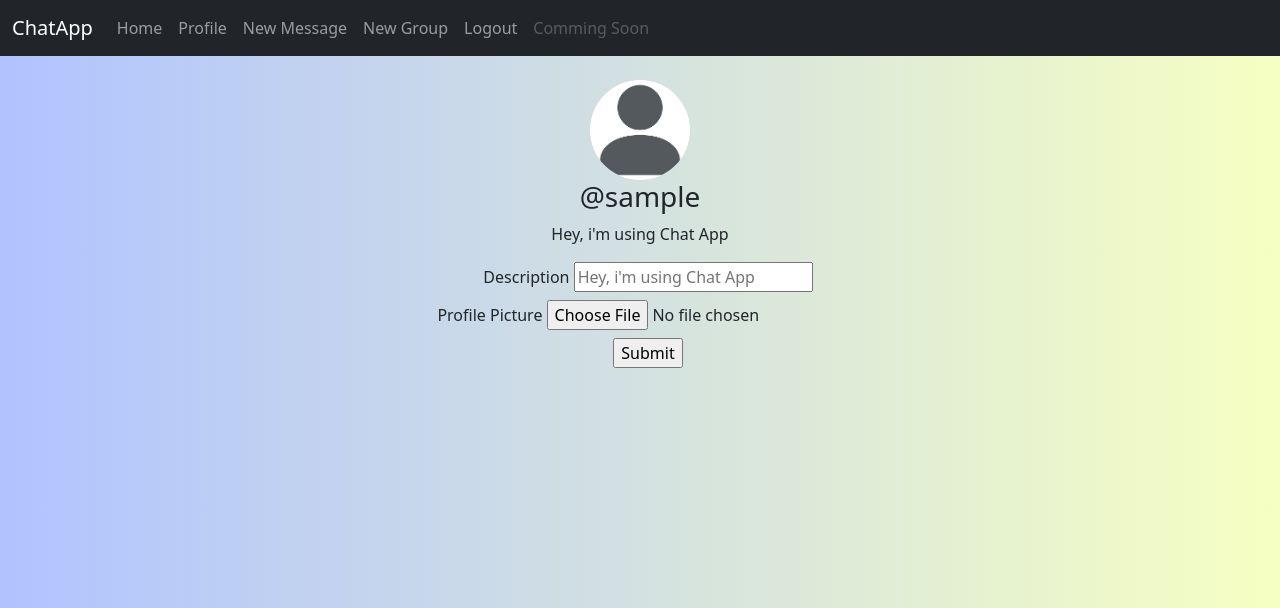
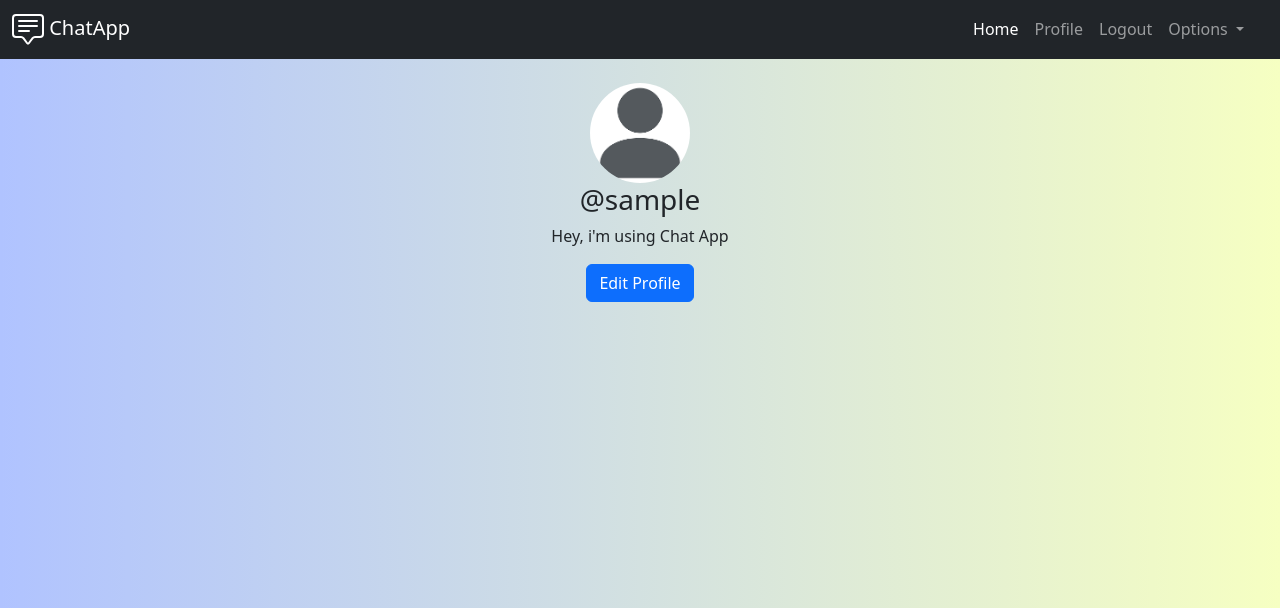
Before and after one commit to NJ9802/ChatApp_Django_Channels, a Django app: page /profile in a window 1280 px wide. Shown: the top 608 px of the page. Run offline with Django 4.2, Linux system fonts and the light colour scheme; the visitor is signed in with stand-in values (Sample User, id 1).

Commit message:
Navbar updated

```diff
--- a/core/chat/templates/base.html
+++ b/core/chat/templates/base.html
@@ -6,6 +6,7 @@
     <meta http-equiv="X-UA-Compatible" content="IE=edge">
     <meta name="viewport" content="width=device-width, initial-scale=1.0">
     <title>ChatApp</title>
+    <link rel="stylesheet" href="https://cdn.jsdelivr.net/npm/bootstrap-icons@1.10.2/font/bootstrap-icons.css">
     <link href="https://cdn.jsdelivr.net/npm/bootstrap@5.2.1/dist/css/bootstrap.min.css" rel="stylesheet" integrity="sha384-iYQeCzEYFbKjA/T2uDLTpkwGzCiq6soy8tYaI1GyVh/UjpbCx/TYkiZhlZB6+fzT" crossorigin="anonymous">
     <link rel="stylesheet" href="{% static 'chat/styles/style.css' %}">
     {% block head %}
--- a/core/chat/templates/navbar.html
+++ b/core/chat/templates/navbar.html
@@ -1,6 +1,49 @@
 <nav class="navbar navbar-dark navbar-expand-lg bg-dark">
     <div class="container-fluid">
-      <a class="navbar-brand" href="{% url 'index' %}">ChatApp</a>
+      <a class="navbar-brand" href="{% url 'index' %}">
+        <svg xmlns="http://www.w3.org/2000/svg" width="32" height="32" fill="currentColor" class="bi bi-chat-square-text" viewBox="0 0 16 16">
+          <path d="M14 1a1 1 0 0 1 1 1v8a1 1 0 0 1-1 1h-2.5a2 2 0 0 0-1.6.8L8 14.333 6.1 11.8a2 2 0 0 0-1.6-.8H2a1 1 0 0 1-1-1V2a1 1 0 0 1 1-1h12zM2 0a2 2 0 0 0-2 2v8a2 2 0 0 0 2 2h2.5a1 1 0 0 1 .8.4l1.9 2.533a1 1 0 0 0 1.6 0l1.9-2.533a1 1 0 0 1 .8-.4H14a2 2 0 0 0 2-2V2a2 2 0 0 0-2-2H2z"/>
+          <path d="M3 3.5a.5.5 0 0 1 .5-.5h9a.5.5 0 0 1 0 1h-9a.5.5 0 0 1-.5-.5zM3 6a.5.5 0 0 1 .5-.5h9a.5.5 0 0 1 0 1h-9A.5.5 0 0 1 3 6zm0 2.5a.5.5 0 0 1 .5-.5h5a.5.5 0 0 1 0 1h-5a.5.5 0 0 1-.5-.5z"/>
+        </svg>
+        ChatApp
+      </a>
+
+
+      <button class="navbar-toggler" type="button" data-bs-toggle="offcanvas" data-bs-target="#offcanvasNavbar" aria-controls="offcanvasNavbar">
+        <span class="navbar-toggler-icon"></span>
+      </button>
+
+
+      <div class="offcanvas offcanvas-end text-bg-dark" tabindex="-1" id="offcanvasNavbar" aria-labelledby="offcanvasNavbarLabel">
+        <div class="offcanvas-header">
+          <h5 class="offcanvas-title" id="offcanvasNavbarLabel">Menu</h5>
+          <button type="button" class="btn-close" data-bs-dismiss="offcanvas" aria-label="Close"></button>
+        </div>
+        <div class="offcanvas-body">
+          <ul class="navbar-nav justify-content-end flex-grow-1 pe-3">
+            <li class="nav-item">
+              <a class="nav-link active" aria-current="page" href="{% url 'index' %}">Home</a>
+            </li>
+            <li class="nav-item">
+              <a class="nav-link" href="{% url 'profile' %}">Profile</a>
+            </li>
+            <li class="nav-item">
+              <a class="nav-link" href="{% url 'logout' %}">Logout</a>
+            </li>
+            <li class="nav-item dropdown">
+              <a class="nav-link dropdown-toggle" href="#" role="button" data-bs-toggle="dropdown" aria-expanded="false">
+                Options
+              </a>
+              <ul class="dropdown-menu">
+                <li><a class="dropdown-item" href="{% url 'contacts' %}">New Message</a></li>
+                <li><a class="dropdown-item" href="{% url 'group' %}">New Group</a></li>
+                <li>
+                  <hr class="dropdown-divider">
+                </li>
+                <li><a class="dropdown-item" href="#">Comming Soon..</a></li>
+              </ul>
+            </li>
+          </ul>
 
           {% if request.user.is_authenticated %}
           {% if request.path == '/' %}
@@ -15,11 +58,12 @@
           {% endif %}
           {% endif %}
 
-      <button class="navbar-toggler" type="button" data-bs-toggle="collapse" data-bs-target="#navbarNavAltMarkup" aria-controls="navbarNavAltMarkup" aria-expanded="false" aria-label="Toggle navigation">
-        <span class="navbar-toggler-icon"></span>
-      </button>
+        </div>
+      </div>
 
-      <div class="collapse navbar-collapse" id="navbarNavAltMarkup">
+
+
+      <!-- <div class="collapse navbar-collapse" id="navbarNavAltMarkup">
         <div class="navbar-nav">
 
           {% if request.user.is_authenticated %}
@@ -35,6 +79,18 @@
           {% endif %}
 
         </div>
-      </div>
+        {% if request.user.is_authenticated %}
+        {% if request.path == '/' %}
+
+
+        <form class="d-flex" role="search" method="GET" action="{% url 'index' %}">
+          <input class="form-control me-2" type="search" placeholder="Search" aria-label="Search" name="q">
+          <button class="btn btn-outline-success" type="submit">Search</button>
+        </form>
+
+
+        {% endif %}
+        {% endif %} -->
+      <!-- </div> -->
     </div>
 </nav>
--- a/core/chat/templates/profile.html
+++ b/core/chat/templates/profile.html
@@ -21,24 +21,51 @@
         <p>{{ request.user.bio }}</p>
     </div>
 
+
+</div>
+<div class="container text-center">
+    <!-- Button trigger modal -->
+    <button type="button" class="btn btn-primary" data-bs-toggle="modal" data-bs-target="#staticBackdrop">
+        Edit Profile
+    </button>
+</div>
+
+  <!-- Modal -->
+  <div class="modal fade" id="staticBackdrop" data-bs-backdrop="static" data-bs-keyboard="false" tabindex="-1" aria-labelledby="staticBackdropLabel" aria-hidden="true">
+    <div class="modal-dialog">
+      <div class="modal-content">
+        <div class="modal-header">
+          <h1 class="modal-title fs-5" id="staticBackdropLabel">Profile Info</h1>
+          <button type="button" class="btn-close" data-bs-dismiss="modal" aria-label="Close"></button>
+        </div>
+        <div class="modal-body">
+
             <form action="" method="post" enctype="multipart/form-data">
                 {% csrf_token %}
-        <div class="container form-container text-center">
+                <div class="container form-container">
                     <div class="container m-2">
-                <label for="bio">Description</label>
-                <input class="forms-control" type="text" id="bio" name="bio" placeholder="Hey, i'm using Chat App">
+                        <label class="form-label" for="bio">Description:</label>
+                        <input class="form-control" type="text" id="bio" name="bio" placeholder="Hey, i'm using Chat App">
                     </div>
 
                     <div class="container m-2">
-                <label for="profile_picture">Profile Picture</label>
-                <input class="forms-control" type="file" id="profile_picture" name="profile_picture">
+                        <label class="form-label" for="profile_picture">Profile Picture:</label>
+                        <input class="form-control" type="file" id="profile_picture" name="profile_picture">
+                    </div>
                 </div>
 
-            <div class="container m-2">
-                <input type="submit" value="Submit">
+
         </div>
+
+                <div class="modal-footer">
+                    <button type="button" class="btn btn-secondary" data-bs-dismiss="modal">Close</button>
+
+                    <input type="submit" class="btn btn-primary" value="Confirm">
+
                 </div>
             </form>
       </div>
+    </div>
+  </div>
 
 {% endblock %}
--- a/core/chat/views.py
+++ b/core/chat/views.py
@@ -278,11 +278,14 @@
         profile_picture = request.FILES.get('profile_picture')
 
         if not bio:
-            user.bio = "Hey, i'm using Chat App"
+            pass
         else:
             user.bio = bio
 
-        user.avatar = profile_picture
+        if not profile_picture:
+            pass
+        else:
+            user.avatar = profile_picture
         user.save()
 
     context = {
```
Lines whose indentation alone changed are shown as unchanged.
